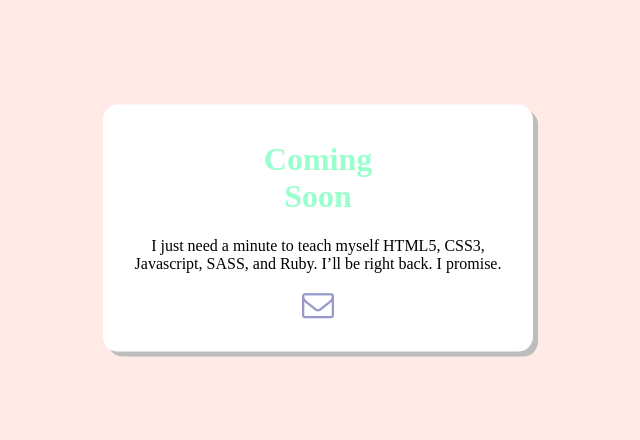
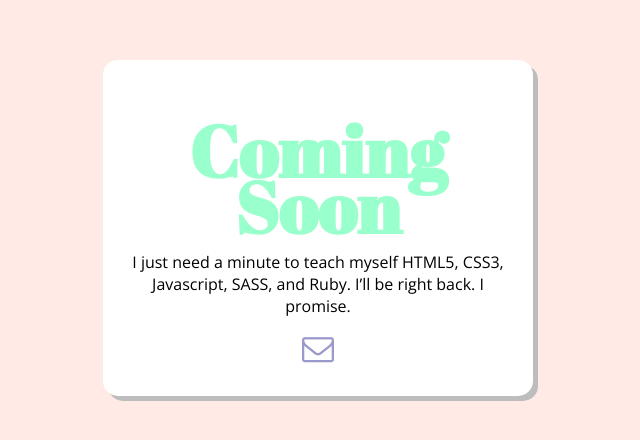
Before and after one commit to adoneran/adoneran.github.io, a plain HTML site: page index.html in a window 1280 px wide. Shown: the part 172-612 px from the top of the page, without its empty margins (322-962 px from the left). Drawn offline with nearby package versions, Linux system fonts and the light colour scheme.

Commit message:
styled up
first working splash!

```diff
--- a/index.html
+++ b/index.html
@@ -4,7 +4,7 @@
         <title>adoneran.github.io</title>
         <link href="main.css" rel="stylesheet" type="text/css">
         <link rel="stylesheet" href="//maxcdn.bootstrapcdn.com/font-awesome/4.3.0/css/font-awesome.min.css">
-
+        <link href="http://fonts.googleapis.com/css?family=Open+Sans|Abril+Fatface" rel="stylesheet" type="text/css">
     </head>
     <body>
       <main>
--- a/main.css
+++ b/main.css
@@ -4,7 +4,6 @@ html {
 body {
   background-color: #ffeae6;
   margin: 0;
-  padding: 0;
   position: absolute;
   width: 100%;
   height: 100%;
@@ -28,12 +27,16 @@ main {
 h1 {
   text-align: center;
   color: #99ffcc;
-  font-size: 2rem;
+  font-size: 4.5rem;
+  font-family: 'Abril Fatface', serif;
+  line-height: 3.5rem;
+  margin-bottom: 0;
 }
 
 p {
   text-align: center;
   font-size: 1rem;
+  font-family: 'Open Sans', sans-serif;
 }
 
 #icon {
```
